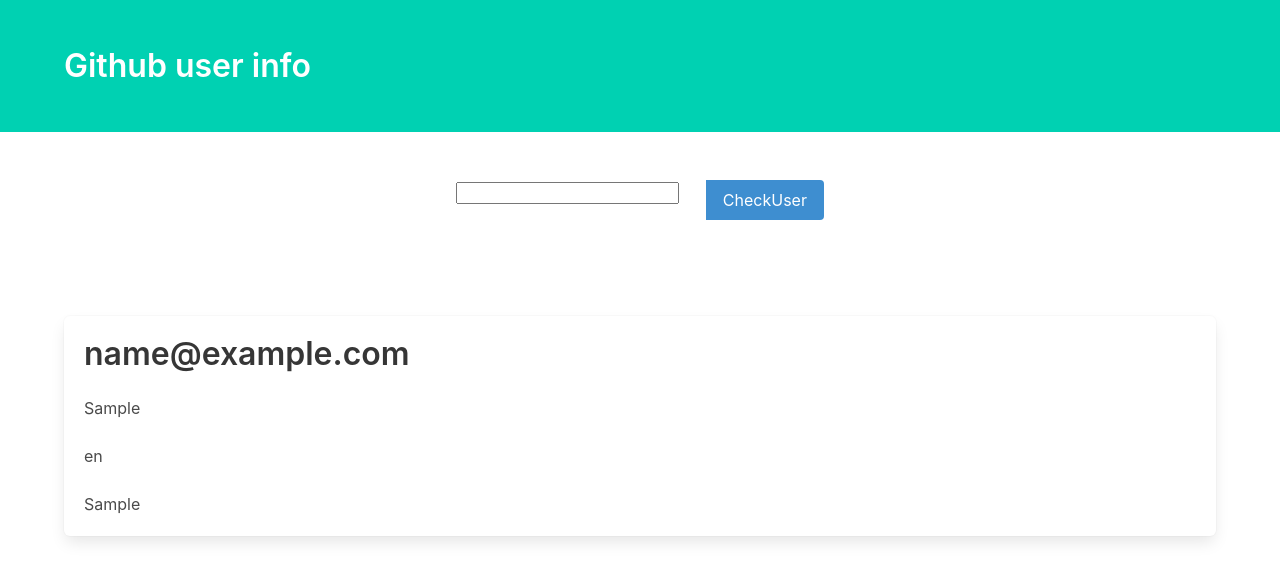
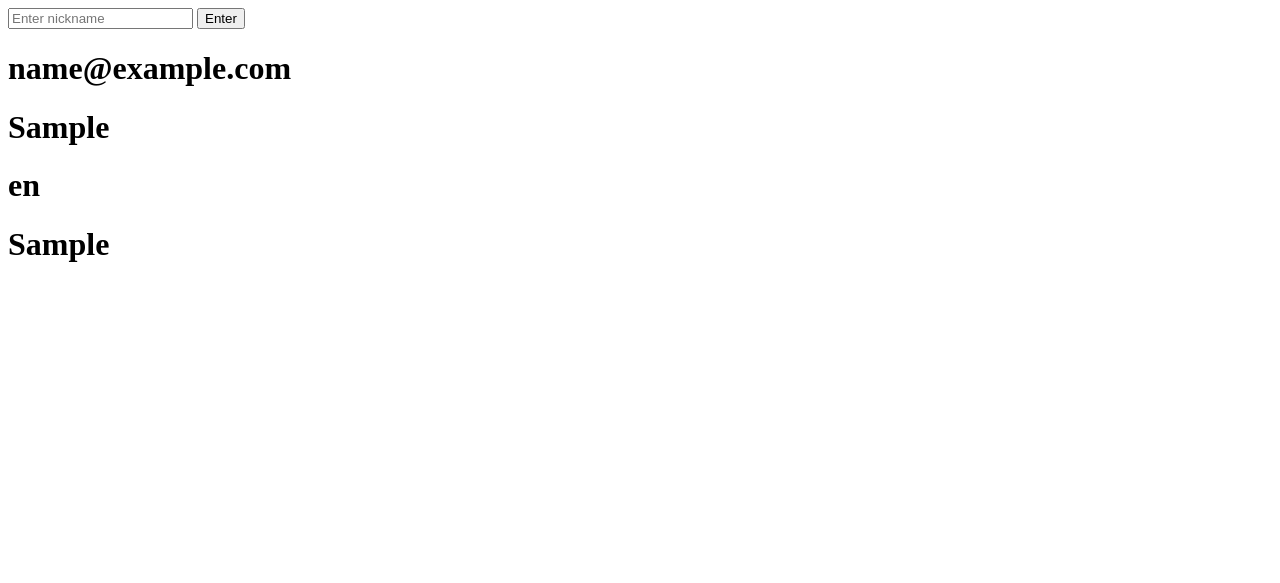
Before and after one commit to akiioto/test_application, a Django app: template sap/templates/github/index.html in a window 1280 px wide. Shown: the top 583 px of the page. Run offline with Django 4.2, Linux system fonts and the light colour scheme; the template is opened without the code that fills it: most values are stand-ins (such as "Sample title", 1, 10 or a date in 2020); form fields are guessed from the names that the template uses; some libraries are stand-ins or nearby versions.

Commit message:
should be ok

```diff
--- a/sap/templates/github/index.html
+++ b/sap/templates/github/index.html
@@ -5,65 +5,15 @@
     <meta name="viewport" content="width=device-width, initial-scale=1.0">
     <meta http-equiv="X-UA-Compatible" content="ie=edge">
     <title>Github user info</title>
-    <link rel="stylesheet" href="https://cdnjs.cloudflare.com/ajax/libs/bulma/0.6.2/css/bulma.css" />
 </head>
 <body>
-    <section class="hero is-primary">
-        <div class="hero-body">
-            <div class="container">
-                <h1 class="title">
-                    Github user info
-                </h1>
-            </div>
-        </div>
-    </section>
-    <section class="section">
-        <div class="container">
-            <div class="columns">
-                <div class="column is-offset-4 is-4">
-                    <form method="POST">
-                        {% csrf_token %}
-                        <div class="field has-addons">
-                            <div class="control is-expanded">
-                                {{ form.name }}
-                            </div>
-                            <div class="control">
-                                <button class="button is-info">
-                                    CheckUser
-                                </button>
-                            </div>
-                        </div>
-                    </form>
-                </div>
-            </div>
-        </div>
-    </section>
-    <section class="section">
-        <div class="container">
-            <div class="columns">
-                <div class="column">
-                    <div class="box">
-                        <article class="media">
-                            <div class="media-content">
-                                <div class="content">
-                                    <p>
-                                        <span class="title">{{ user_details.user_email }}</span>
-                                        <br>
-                                        <br> {{ user_details.user_repositories }}
-                                        <br>
-                                        <br> {{ user_details.preferred_lang }}
-                                        <br>
-                                        <br> {{ user_details.events_list }}
-                                    </p>
-                                </div>
-                            </div>
-                        </article>
-                    </div>
-                </div>
-            </div>
-        </div>
-    </section>
-    <footer class="footer">
-    </footer>
+<form method="POST"> {% csrf_token %}
+<input type="text" placeholder="Enter nickname" name="nickname" />
+    <button typo="submit">Enter</button>
+</form>
+    <h1>{{user_details.user_email}}</h1>
+    <h1>{{user_details.user_repositories}}</h1>
+    <h1>{{user_details.preferred_lang}}</h1>
+    <h1>{{user_details.events_list}}</h1>
 </body>
 </html>
```
Also changed, not shown: sap/views.py (+22 -21 lines).
